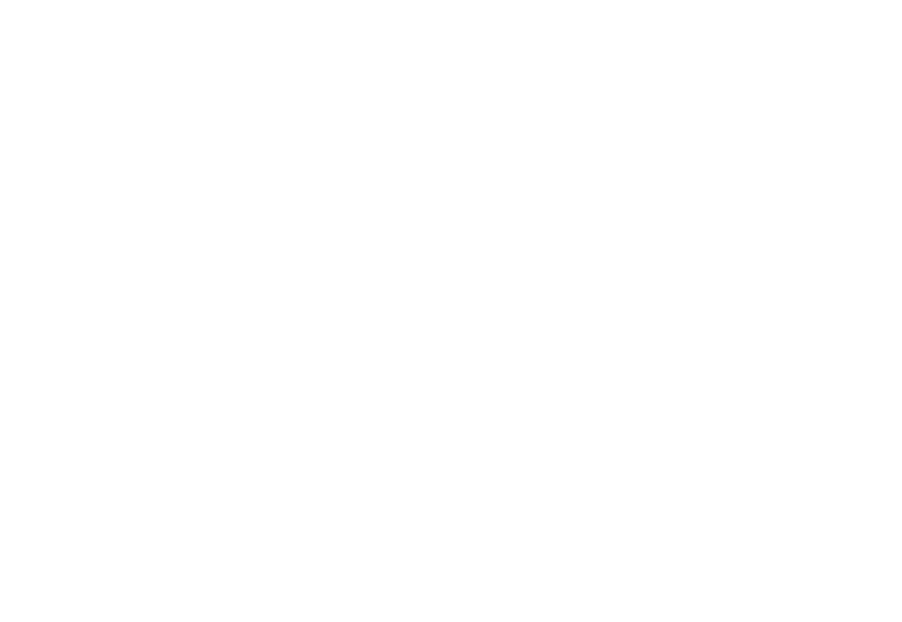
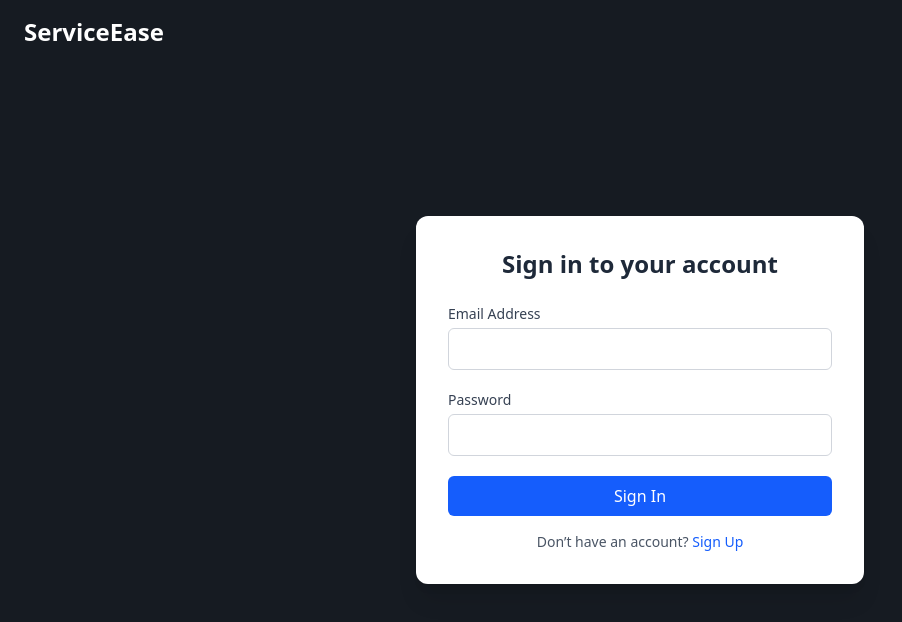
Before and after one commit to himanshu6404/ServiceEase, a React (Vite) app in the folder Frontend/: page /signin in a window 1280 px wide. Before the commit this address had no page. Shown: the top 622 px of the page, without its empty margins (0-902 px from the left). Built offline with nearby package versions, Linux system fonts and the light colour scheme.

Commit message:
updated SignIn and SignUp pages

```diff
--- a/Frontend/src/App.jsx
+++ b/Frontend/src/App.jsx
@@ -1,14 +1,9 @@
 import { BrowserRouter as Router, Routes, Route } from "react-router-dom";
 import Home from "./Pages/Home";
 import AskAI from "./Components/AskAI";
-// import SignIn from "./SignIn.jsx";
-// import Dashboard from "./Dashboard.jsx";
-// import SignUp from "./SignUp.jsx";
-// import Booking from "./Booking.jsx";
-// import HotelBook from "./HotelBook.jsx";
-// import PaymentPage from "./PaymentPage.jsx";
-// import SuccessPage from "./SucessPage.jsx";
-// import GenerateItinerary from "./GenerateItinerary.jsx";
+import SignIn from "./Pages/SignIn";
+import SignUp from "./Pages/SignUp"; // Assuming you have a SignUp component
+
 
 function App() {
   return (
@@ -16,14 +11,10 @@
       <Routes>
         <Route path="/" element={<Home />} />
         <Route path="/askAiI" element={<AskAI />} />
-        {/* <Route path="/login" element={<SignIn />} />
-        <Route path="/register" element={<SignUp />} />
-        <Route path="/dashboard" element={<Dashboard />} />
-        <Route path="/booking" element={<Booking />} />
-        <Route path="/hotelbooking" element={<HotelBook />} />
-        <Route path="/payment" element={<PaymentPage />} />
-        <Route path="/success" element={<SuccessPage />} />
-        <Route path="/generate-itinerary" element={<GenerateItinerary />} /> */}
+        <Route path="/signin" element={<SignIn />} />
+        <Route path="/signup" element={<SignUp />} />
+        {/* Add more routes as needed */}
+
       </Routes>
     </Router>
   );
--- a/Frontend/src/Components/Hero.jsx
+++ b/Frontend/src/Components/Hero.jsx
@@ -52,7 +52,7 @@
             ))}
           </div>
           <div className="hidden lg:flex lg:flex-1 lg:justify-end">
-            <a href="/login" className="text-sm/6 font-semibold text-white relative inline-block after:block after:h-0.5 after:bg-pink-500 after:scale-x-0 hover:after:scale-x-100 after:transition-transform after:duration-300 after:origin-left">
+            <a href="/signin" className="text-sm/6 font-semibold text-white relative inline-block after:block after:h-0.5 after:bg-pink-500 after:scale-x-0 hover:after:scale-x-100 after:transition-transform after:duration-300 after:origin-left">
               Log in <span aria-hidden="true">&rarr;</span>
             </a>
           </div>
@@ -92,7 +92,7 @@
                     href="#"
                     className="-mx-3 block rounded-lg px-3 py-2.5 text-base/7 font-semibold text-white hover:bg-gray-50"
                   >
-                    Log in/Sign Up
+                    Log in
                   </a>
                 </div>
               </div>
--- /dev/null
+++ b/Frontend/src/Pages/SignIn.jsx
@@ -0,0 +1,86 @@
+'use client'
+
+import React, { useState } from 'react'
+
+const SignIn = () => {
+  const [form, setForm] = useState({ email: '', password: '' });
+
+  const handleChange = (e) =>
+    setForm({ ...form, [e.target.name]: e.target.value });
+
+  const handleSubmit = (e) => {
+    e.preventDefault();
+    console.log("Logging in with:", form);
+  };
+
+  return (
+    <div className="min-h-screen relative overflow-hidden bg-[#161B22] flex flex-col justify-center px-4 py-10 sm:px-6 lg:px-8">
+      {/* Background Blur Top */}
+      <div
+        aria-hidden="true"
+        className="absolute inset-x-0 -top-40 -z-10 transform-gpu overflow-hidden blur-3xl"
+      >
+        <div
+          className="relative left-[calc(50%-11rem)] w-[36rem] sm:w-[72rem] aspect-[1155/678] -translate-x-1/2 rotate-[30deg] bg-gradient-to-tr from-[#ff80b5] to-[#9089fc] opacity-30"
+          style={{
+            clipPath:
+              'polygon(74.1% 44.1%, 100% 61.6%, 97.5% 26.9%, 85.5% 0.1%, 80.7% 2%, 72.5% 32.5%, 60.2% 62.4%, 52.4% 68.1%, 47.5% 58.3%, 45.2% 34.5%, 27.5% 76.7%, 0.1% 64.9%, 17.9% 100%, 27.6% 76.8%, 76.1% 97.7%, 74.1% 44.1%)',
+          }}
+        />
+      </div>
+
+      {/* Title Top Left */}
+      <div className="absolute top-4 left-6">
+        <a href="/"><h1 className="text-2xl font-bold text-white cursor-pointer">ServiceEase</h1>
+</a>
+      </div>
+
+      {/* Form Card Centered */}
+      <div className="relative z-10 max-w-md w-full mx-auto bg-white p-8 rounded-xl shadow-xl">
+        <h2 className="text-2xl font-bold text-center text-gray-800 mb-6">
+          Sign in to your account
+        </h2>
+
+        <form onSubmit={handleSubmit} className="space-y-5">
+          <div>
+            <label className="block text-sm font-medium text-gray-700">Email Address</label>
+            <input
+              type="email"
+              name="email"
+              required
+              value={form.email}
+              onChange={handleChange}
+              className="w-full mt-1 px-4 py-2 border border-gray-300 rounded-md focus:ring-2 focus:ring-blue-500 focus:outline-none"
+            />
+          </div>
+
+          <div>
+            <label className="block text-sm font-medium text-gray-700">Password</label>
+            <input
+              type="password"
+              name="password"
+              required
+              value={form.password}
+              onChange={handleChange}
+              className="w-full mt-1 px-4 py-2 border border-gray-300 rounded-md focus:ring-2 focus:ring-blue-500 focus:outline-none"
+            />
+          </div>
+
+          <button
+            type="submit"
+            className="w-full bg-blue-600 text-white py-2 rounded-md hover:bg-blue-700 transition cursor-pointer"
+          >
+            Sign In
+          </button>
+        </form>
+
+        <p className="mt-4 text-sm text-center text-gray-600">
+          Don’t have an account?{' '}
+          <a href="/signup" className="text-blue-600 font-medium hover:underline">Sign Up</a>
+        </p>
+      </div>
+    </div>
+  );
+};
+
+export default SignIn;
--- /dev/null
+++ b/Frontend/src/Pages/SignUp.jsx
@@ -0,0 +1,147 @@
+'use client';
+import { useState } from 'react';
+
+export default function Signup() {
+  const [role, setRole] = useState('');
+  const [formData, setFormData] = useState({
+    name: '',
+    email: '',
+    password: '',
+    phoneNo: '',
+    serviceType: '',
+    experience: '',
+  });
+
+  const handleChange = (e) => {
+    setFormData({ ...formData, [e.target.name]: e.target.value });
+  };
+
+  const handleSubmit = (e) => {
+    e.preventDefault();
+    console.log('Signup form submitted:', { role, ...formData });
+  };
+
+  const serviceOptions = [
+    'Cleaning',
+    'Shifting',
+    'Painting',
+    'Repair',
+    'Electric',
+    'Plumbing',
+    'Carpentry',
+  ];
+
+  return (
+    <div className="min-h-screen bg-[#161B22] flex items-center justify-center px-4 relative">
+      {/* 🔷 Top-Left Fixed Title */}
+     <div className="absolute top-4 left-6">
+        <a href="/"><h1 className="text-2xl font-bold text-white cursor-pointer">ServiceEase</h1>
+</a>
+      </div>
+
+      {/* 🔷 Signup Card */}
+      <div className="bg-white p-8 rounded-lg shadow-lg w-full max-w-md">
+        <h2 className="text-xl font-semibold mb-6 text-center text-gray-800">
+          Are you a Customer or Service Provider?
+        </h2>
+
+        {/* Role selection */}
+        <div className="flex justify-center gap-4 mb-6">
+          <button
+            onClick={() => setRole('customer')}
+            className={`px-4 py-2 rounded-md border font-medium transition cursor-pointer ${
+              role === 'customer'
+                ? 'bg-blue-500 text-white'
+                : 'bg-gray-100 text-black hover:bg-gray-500'
+            }`}
+          >
+            Customer
+          </button>
+          <button
+            onClick={() => setRole('provider')}
+            className={`px-4 py-2 rounded-md border font-medium transition cursor-pointer ${
+              role === 'provider'
+                ? 'bg-blue-500 text-white'
+                : 'bg-gray-100 text-black hover:bg-gray-500'
+            }`}
+          >
+            Service Provider
+          </button>
+        </div>
+
+        {role && (
+          <form onSubmit={handleSubmit} className="space-y-4">
+            <input
+              name="name"
+              type="text"
+              placeholder="Name"
+              onChange={handleChange}
+              className="w-full px-4 py-2 border rounded-md focus:outline-none focus:ring-2 focus:ring-blue-500"
+              required
+            />
+            <input
+              name="email"
+              type="email"
+              placeholder="Email"
+              onChange={handleChange}
+              className="w-full px-4 py-2 border rounded-md focus:outline-none focus:ring-2 focus:ring-blue-500"
+              required
+            />
+            <input
+              name="password"
+              type="password"
+              placeholder="Password"
+              onChange={handleChange}
+              className="w-full px-4 py-2 border rounded-md focus:outline-none focus:ring-2 focus:ring-blue-500"
+              required
+            />
+            <input
+              name="phoneNo"
+              type="text"
+              placeholder="Phone No."
+              onChange={handleChange}
+              className="w-full px-4 py-2 border rounded-md focus:outline-none focus:ring-2 focus:ring-blue-500"
+              required
+            />
+
+            {/* Provider-specific fields */}
+            {role === 'provider' && (
+              <>
+                <select
+                  name="serviceType"
+                  value={formData.serviceType}
+                  onChange={handleChange}
+                  className="w-full px-4 py-2 border rounded-md bg-white focus:outline-none focus:ring-2 focus:ring-blue-500"
+                  required
+                >
+                  <option value="">Select Type of Service</option>
+                  {serviceOptions.map((option, idx) => (
+                    <option key={idx} value={option}>
+                      {option}
+                    </option>
+                  ))}
+                </select>
+
+                <input
+                  name="experience"
+                  type="text"
+                  placeholder="Years of Experience"
+                  onChange={handleChange}
+                  className="w-full px-4 py-2 border rounded-md focus:outline-none focus:ring-2 focus:ring-blue-500"
+                  required
+                />
+              </>
+            )}
+
+            <button
+              type="submit"
+              className="w-full bg-blue-600 hover:bg-blue-700 text-white py-2 rounded-md transition cursor-pointer"
+            >
+              Sign Up
+            </button>
+          </form>
+        )}
+      </div>
+    </div>
+  );
+}
```
